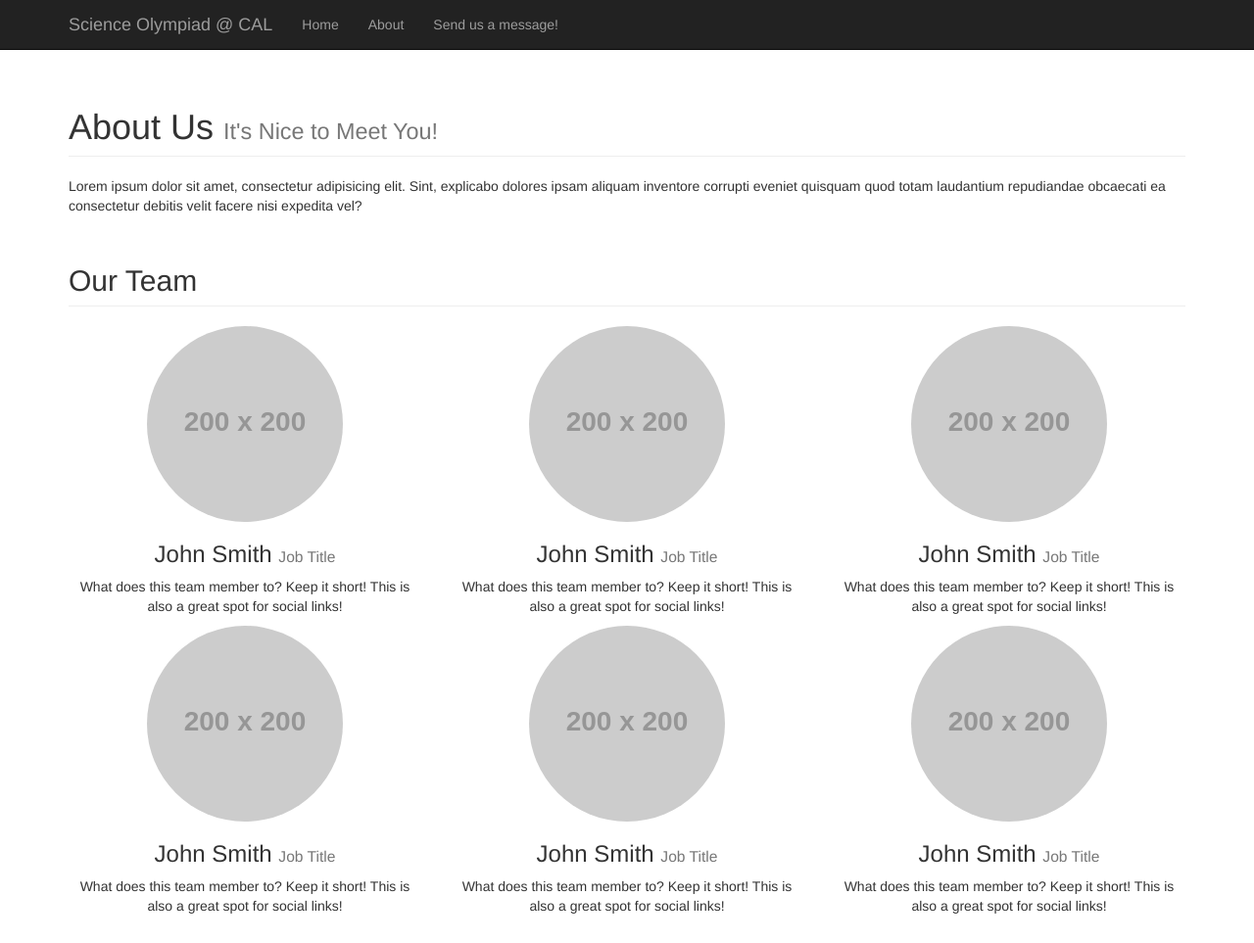
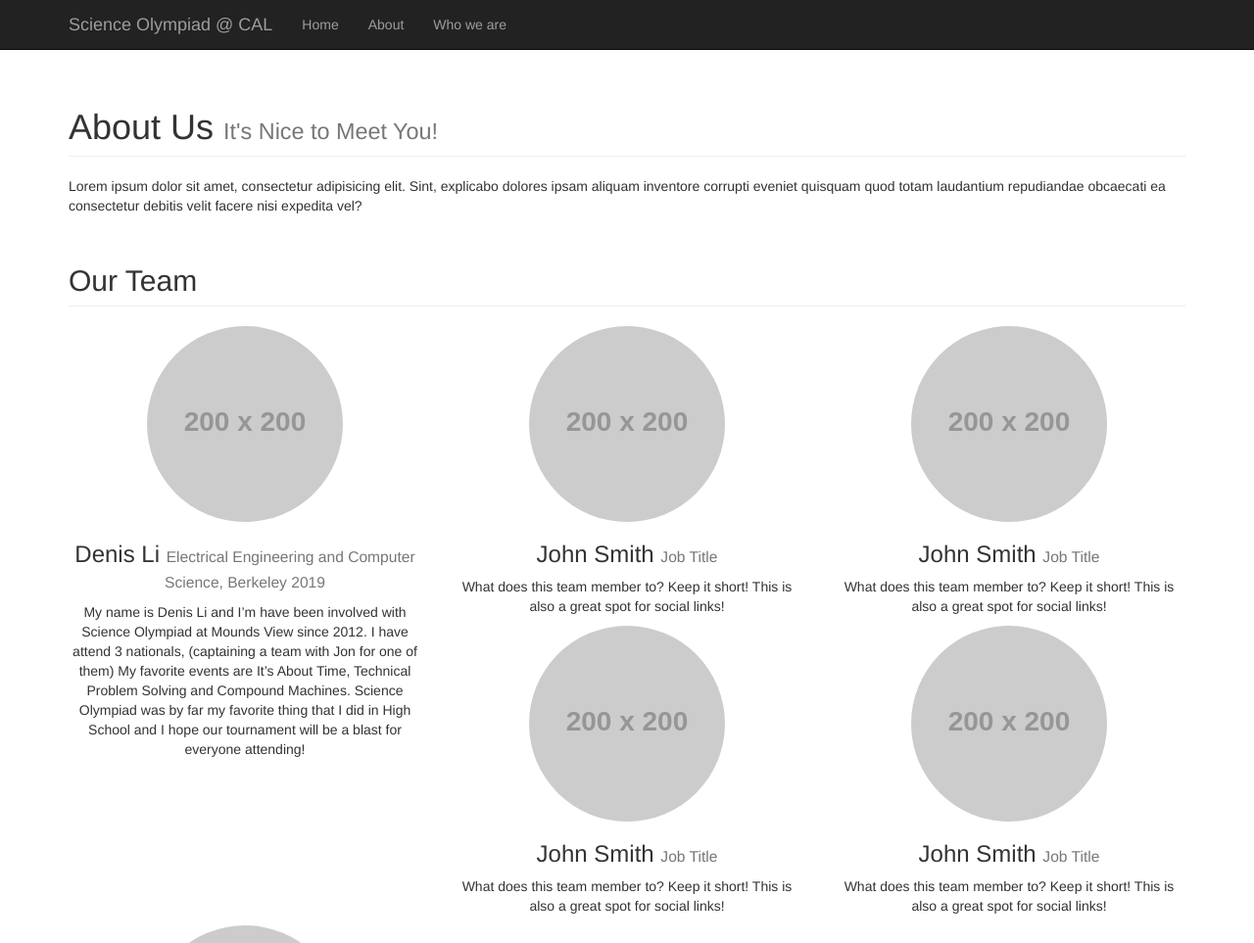
Before and after one commit to genjinoguchi/SCIOLY-CAL, a plain HTML site: page contact.html in a window 1280 px wide. Shown: the top 963 px of the page at 98% size. Drawn offline with Linux system fonts and the light colour scheme; placeholder pictures from the web are drawn by us.

Commit message:
my first commit

```diff
--- a/contact.html
+++ b/contact.html
@@ -51,7 +51,7 @@
                         <a href="about.html">About</a>
                     </li>
                     <li>
-                        <a href="contact.html">Send us a message!</a>
+                        <a href="contact.html">Who we are</a>
                     </li>
                 </ul>
             </div>
@@ -80,10 +80,10 @@
             </div>
             <div class="col-lg-4 col-sm-6 text-center">
                 <img class="img-circle img-responsive img-center" src="http://placehold.it/200x200" alt="">
-                <h3>John Smith
-                    <small>Job Title</small>
+                <h3>Denis Li
+                    <small>Electrical Engineering and Computer Science, Berkeley 2019</small>
                 </h3>
-                <p>What does this team member to? Keep it short! This is also a great spot for social links!</p>
+                <p>My name is Denis Li and I’m have been involved with Science Olympiad at Mounds View since 2012. I have attend 3 nationals, (captaining a team with Jon for one of them) My favorite events are It’s About Time, Technical Problem Solving and Compound Machines. Science Olympiad was by far my favorite thing that I did in High School and I hope our tournament will be a blast for everyone attending!</p>
             </div>
             <div class="col-lg-4 col-sm-6 text-center">
                 <img class="img-circle img-responsive img-center" src="http://placehold.it/200x200" alt="">
```
